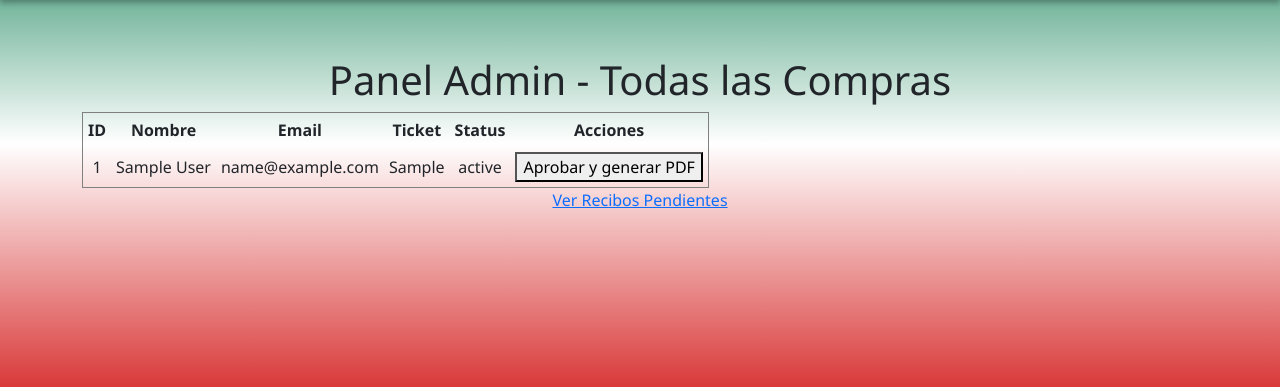
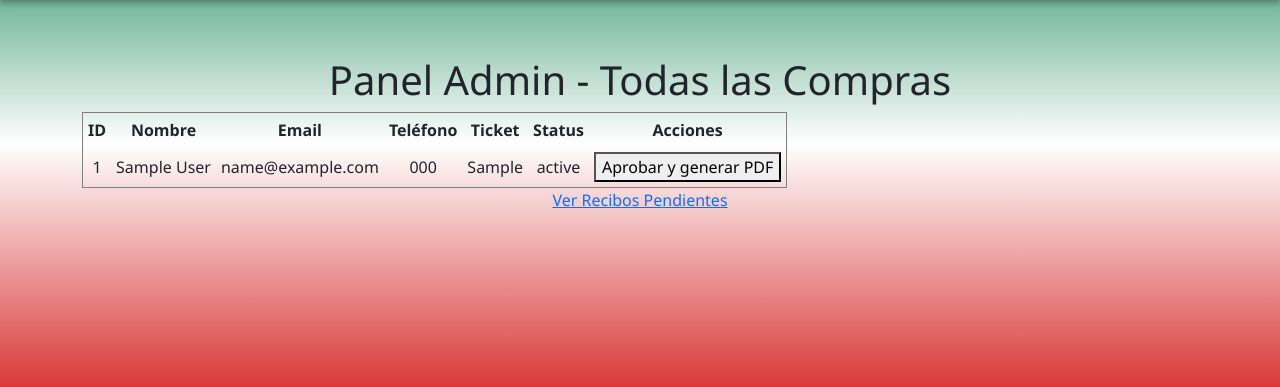
Before and after one commit to pergen24/aeeeges-gala-new-main-vo, a Flask app: template app/templates/admin/index.html in a window 1280 px wide. Shown: the part 120-507 px from the top of the page. Run offline with Flask 3, Linux system fonts and the light colour scheme; the template is opened without the code that fills it: values that come from a table or form of the project are taken from there, others are empty; tables that the repository leaves empty hold one stand-in row (values such as "Sample post"); parts of the project's set-up code (start-up, migrations or seed data) failed here and were passed over.

Commit message:
Update index.html

```diff
--- a/app/templates/admin/index.html
+++ b/app/templates/admin/index.html
@@ -10,6 +10,7 @@
             <th>ID</th>
             <th>Nombre</th>
             <th>Email</th>
+            <th>Teléfono</th>
             <th>Ticket</th>
             <th>Status</th>
             <th>Acciones</th>
@@ -21,6 +22,7 @@
             <td>{{ p.id }}</td>
             <td>{{ p.first_name }} {{ p.last_name }}</td>
             <td>{{ p.email }}</td>
+            <td>{{ p.phone or "N/A" }}</td>
             <td>{{ p.ticket_type }}</td>
             <td>{{ p.status }}</td>
             <td>
```
